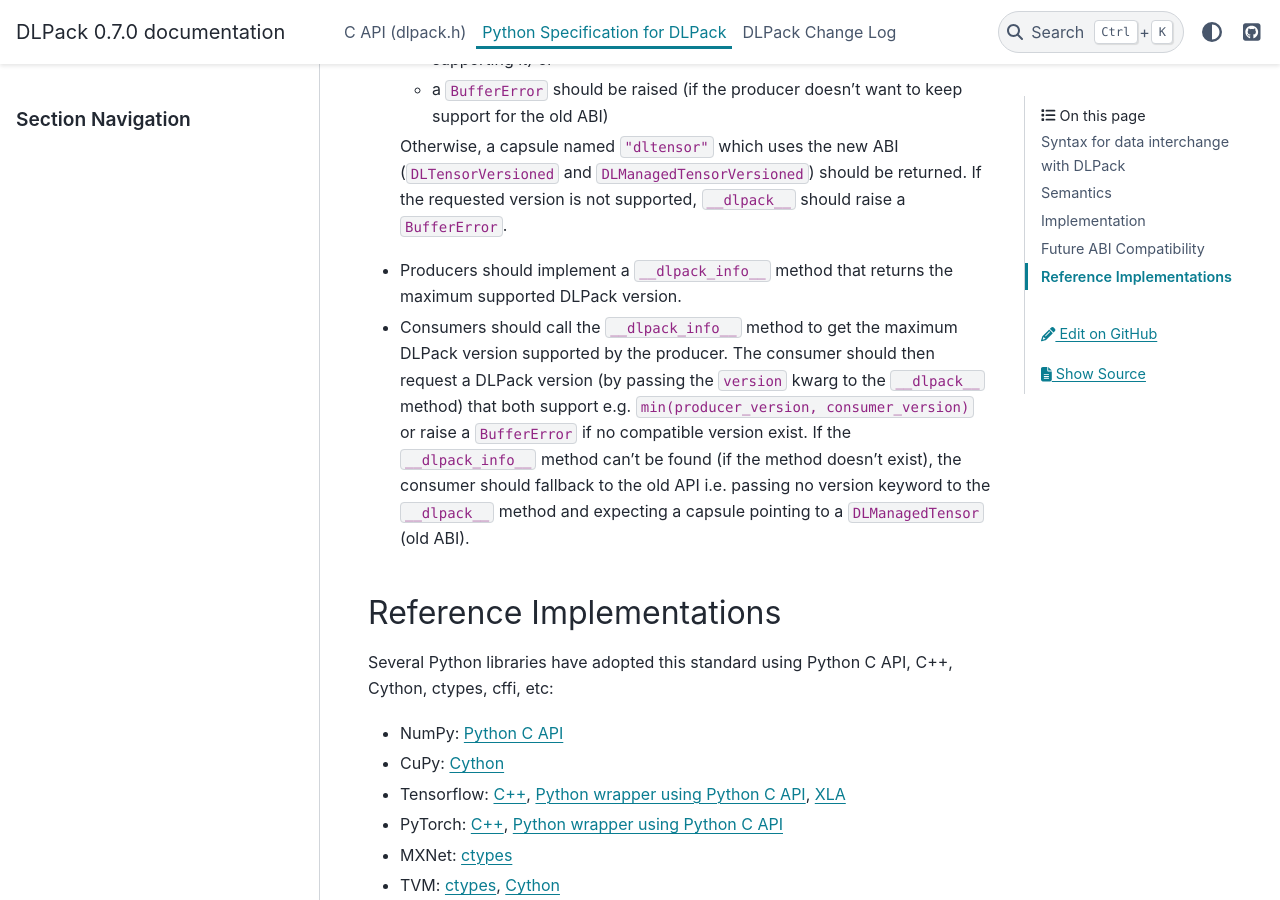
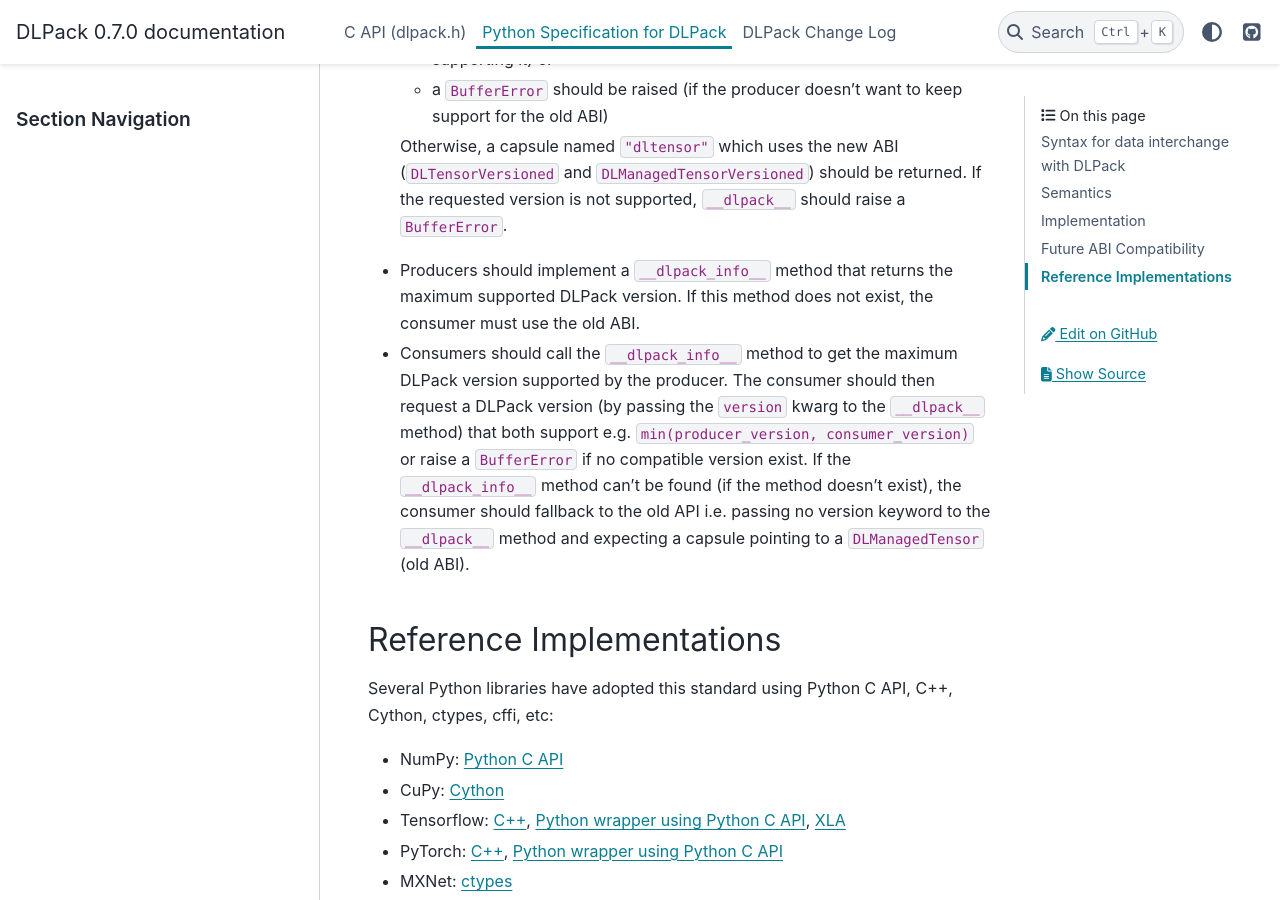
Before and after one commit to dmlc/dlpack, a Sphinx documentation site: the page built from docs/source/python_spec.rst, in a window 1280 px wide and 900 px high, scrolled down 4164 px. Built offline with Sphinx 7.4.7 and the PyData theme 0.15.4, drawn with Linux system fonts in a browser that asks for light colours.

Commit message:
Update docs/source/python_spec.rst
Co-authored-by: Matti Picus <matti.picus@gmail.com>

```diff
--- a/docs/source/python_spec.rst
+++ b/docs/source/python_spec.rst
@@ -182,7 +182,8 @@ section gives a path for Python libraries to upgrade to the new ABI
   If the requested version is not supported, ``__dlpack__`` should raise a
   ``BufferError``.
 * Producers should implement a ``__dlpack_info__`` method that returns the
-  maximum supported DLPack version.
+  maximum supported DLPack version. If this method does not exist, the consumer
+  must use the old ABI.
 * Consumers should call the ``__dlpack_info__`` method to get the maximum DLPack
   version supported by the producer. The consumer should then request a DLPack
   version (by passing the ``version`` kwarg to the ``__dlpack__`` method) that
```
